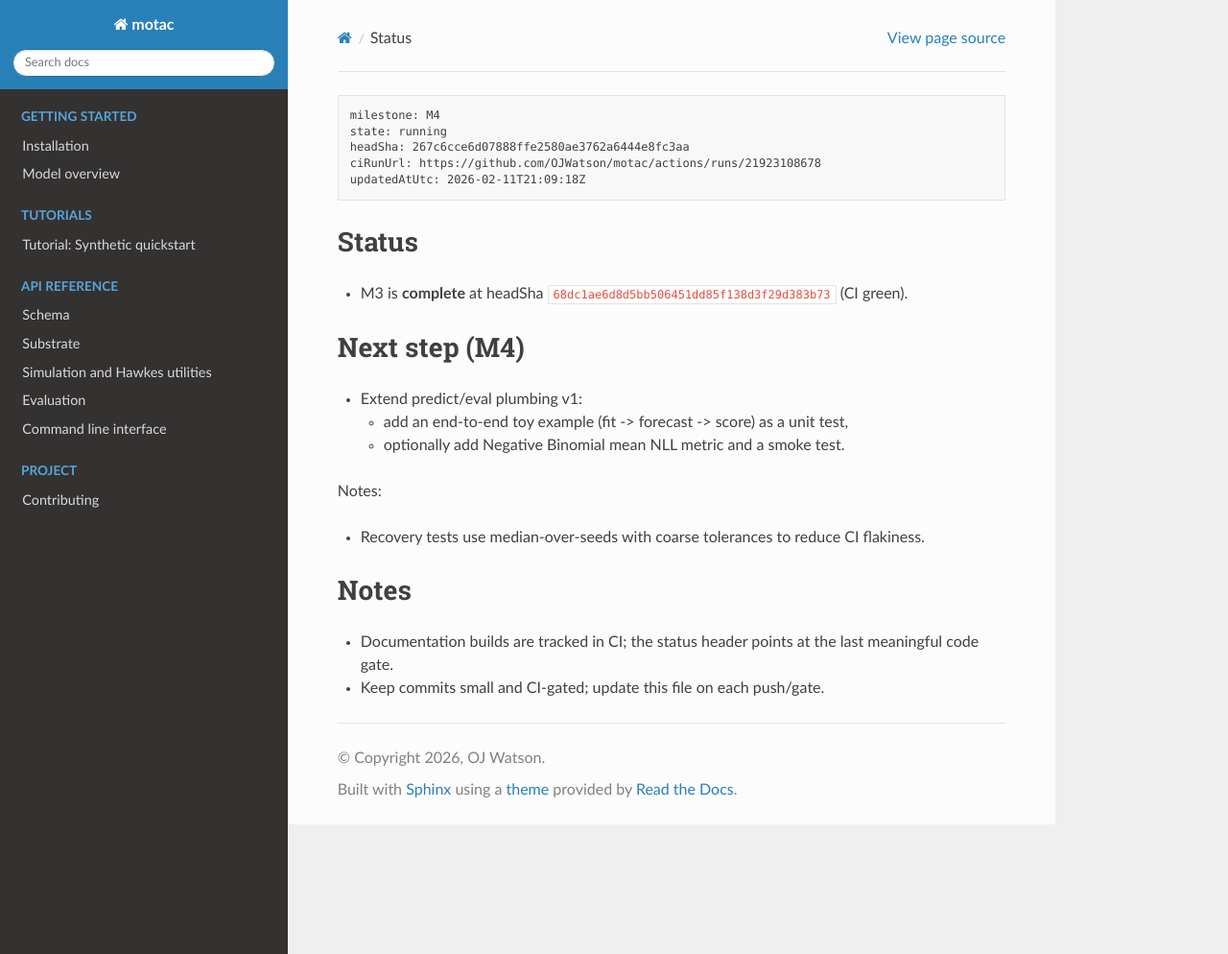
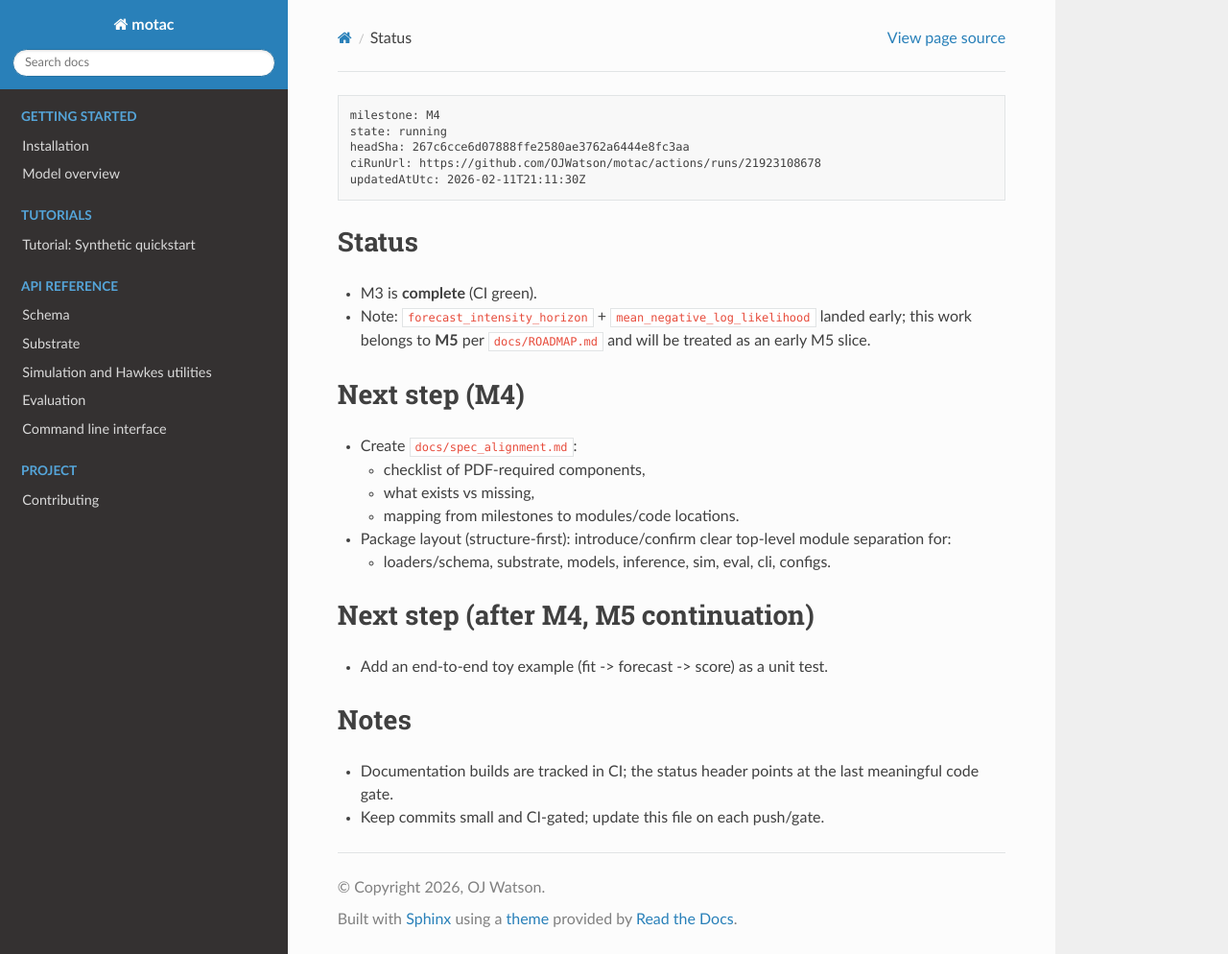
Before and after one commit to OJWatson/motac, a Sphinx documentation site: the page built from docs/STATUS.md, in a window 1280 px wide and 994 px high. Shown: the whole window at 96% size. Built offline with Sphinx 7.4.7 and the Read the Docs theme 3.1.0, drawn with Linux system fonts in a browser that asks for light colours.

Commit message:
Docs: realign STATUS milestone bookkeeping to ROADMAP M4

````diff
--- a/docs/STATUS.md
+++ b/docs/STATUS.md
@@ -3,19 +3,23 @@ milestone: M4
 state: running
 headSha: 267c6cce6d07888ffe2580ae3762a6444e8fc3aa
 ciRunUrl: https://github.com/OJWatson/motac/actions/runs/21923108678
-updatedAtUtc: 2026-02-11T21:09:18Z
+updatedAtUtc: 2026-02-11T21:11:30Z
 ```
 
 ## Status
-- M3 is **complete** at headSha `68dc1ae6d8d5bb506451dd85f138d3f29d383b73` (CI green).
+- M3 is **complete** (CI green).
+- Note: `forecast_intensity_horizon` + `mean_negative_log_likelihood` landed early; this work belongs to **M5** per `docs/ROADMAP.md` and will be treated as an early M5 slice.
 
 ## Next step (M4)
-- Extend predict/eval plumbing v1:
-  - add an end-to-end toy example (fit -> forecast -> score) as a unit test,
-  - optionally add Negative Binomial mean NLL metric and a smoke test.
+- Create `docs/spec_alignment.md`:
+  - checklist of PDF-required components,
+  - what exists vs missing,
+  - mapping from milestones to modules/code locations.
+- Package layout (structure-first): introduce/confirm clear top-level module separation for:
+  - loaders/schema, substrate, models, inference, sim, eval, cli, configs.
 
-Notes:
-- Recovery tests use median-over-seeds with coarse tolerances to reduce CI flakiness.
+## Next step (after M4, M5 continuation)
+- Add an end-to-end toy example (fit -> forecast -> score) as a unit test.
 
 ## Notes
 - Documentation builds are tracked in CI; the status header points at the last meaningful code gate.
````
